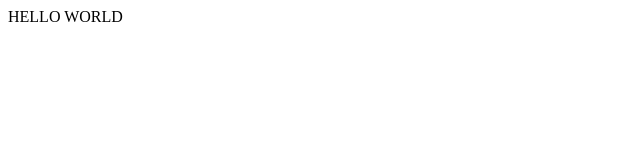
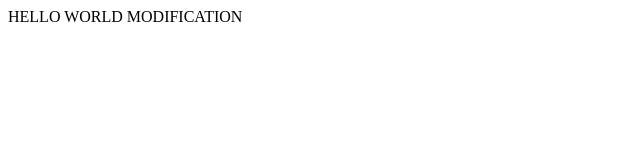
Before and after one commit to alexissengangabo07/exercice-javascript, a plain HTML site: page index.html in a window 1280 px wide. Shown: the whole page, without its empty margins (0-640 px from the left). Drawn offline with Linux system fonts and the light colour scheme.

Commit message:
feat modification test

```diff
--- a/index.html
+++ b/index.html
@@ -7,7 +7,7 @@
     <title>Document</title>
 </head>
 <body>
-    HELLO WORLD
+    HELLO WORLD MODIFICATION
     <script src="./script.js"></script>
 </body>
 </html>
```
